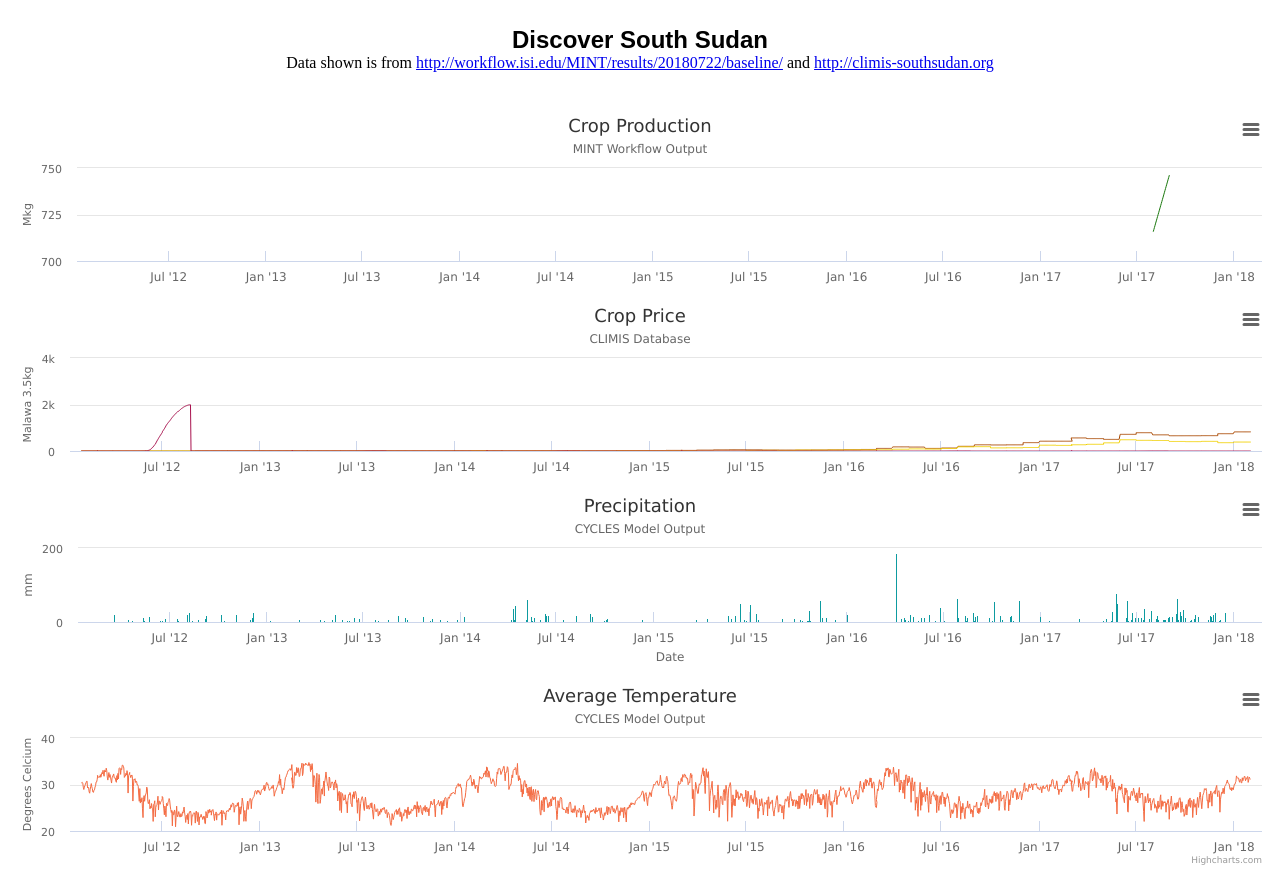
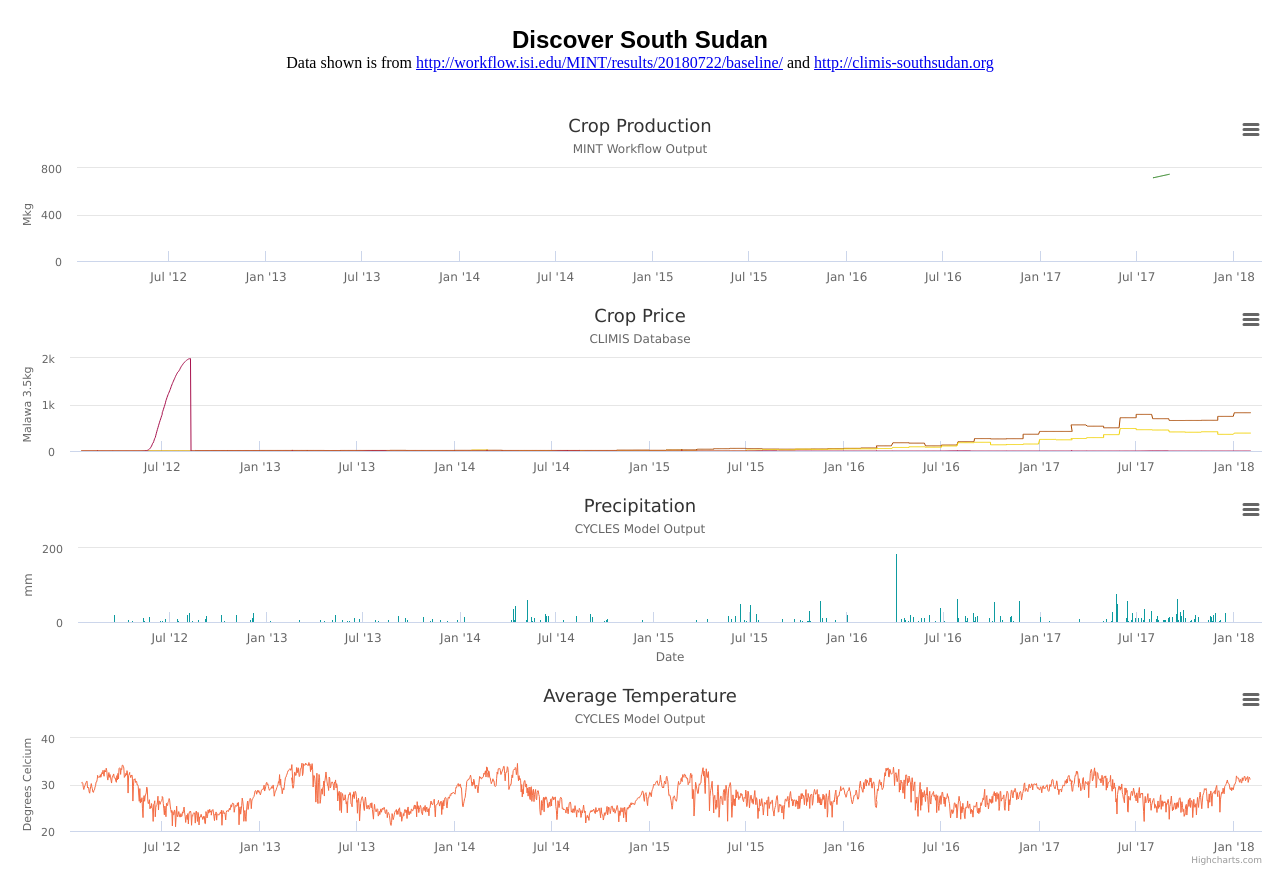
Before and after one commit to KnowledgeCaptureAndDiscovery/MINT-Charts, a plain HTML site: page index.html in a window 1280 px wide. Drawn offline with nearby package versions, Linux system fonts and the light colour scheme.

Commit message:
Changed y-axis scaling to fit better

```diff
--- a/index.html
+++ b/index.html
@@ -174,9 +174,9 @@
                         fontSize: '11px'
                     },
                 },
-                // min: 0,
-                // max: 800,
-                // tickInterval: 400   // helps force y-axis scaling to better fit data when the automatic styling doesn't fit right
+                min: 0,
+                max: 800,
+                tickInterval: 400   // helps force y-axis scaling to better fit data when the automatic styling doesn't fit right
             },
             tooltip: {
                 positioner: function() {
@@ -249,7 +249,10 @@
                     style: {
                         fontSize: '11px'
                     },
-                }
+                },
+                min: 0,
+                max: 2000,
+                tickInterval: 1000   // helps force y-axis scaling to better fit data when the automatic styling doesn't fit right
             },
             tooltip: {
                 positioner: function() {
```
